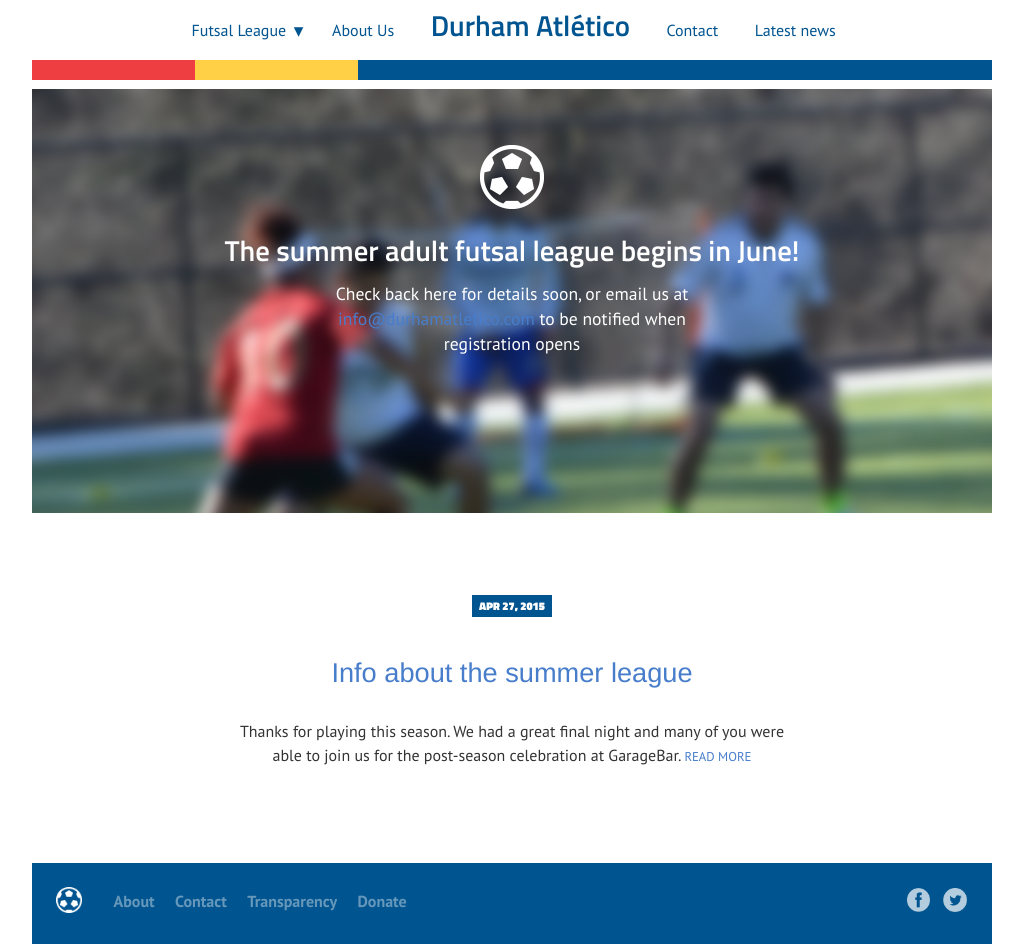
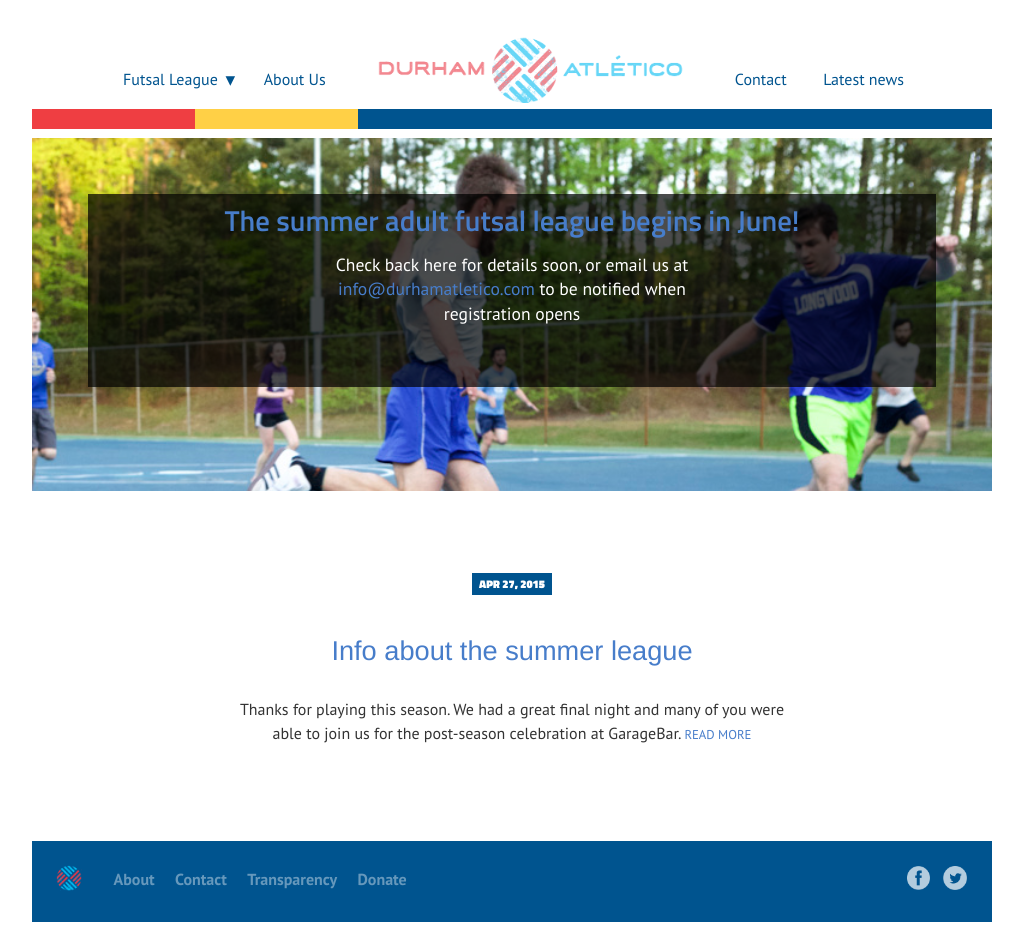
Before and after one commit to durhamatletico/durhamatletico.github.io, a Jekyll site: the page built from index.html, in a window 1280 px wide. Shown: the whole page, without its empty margins (128-1151 px from the left). Built offline with Jekyll 4.4.1, drawn with Linux system fonts in a browser that asks for light colours; after the commit the page ends 929 px from its top, so only the background shows below that.

Commit message:
Update styles

```diff
--- a/_includes/footer.html
+++ b/_includes/footer.html
@@ -1,6 +1,6 @@
 <footer class="footer-2" role="contentinfo">
   <div class="footer-logo">
-    <img src="/assets/img/soccer_512.png" alt="Soccer ball">
+    <img src="/assets/img/logo-mobile.png" alt="Durham Atletico small logo">
   </div>
     <ul>
       <li><a href="/about">About</a></li>
--- a/_includes/header.html
+++ b/_includes/header.html
@@ -1,7 +1,7 @@
 <header class="centered-navigation" role="banner">
   <div class="centered-navigation-wrapper">
     <a href="/" class="mobile-logo">
-      <img src="{{ site.baseurl }}/assets/img/soccer_512_blue.png" alt="Soccer image">
+      <img src="{{ site.baseurl }}/assets/img/logo-mobile.png" alt="Durham Atletico mobile logo">
     </a>
     <a href="/" id="js-centered-navigation-mobile-menu" class="centered-navigation-mobile-menu">MENU</a>
     <nav role="navigation">
@@ -14,7 +14,7 @@
         <li class="nav-link"><a href="/about">About Us</a></li>
         <li class="nav-link logo">
           <a href="/" class="logo">
-              <h1>Durham Atl&eacute;tico</h1>
+              <img src="{{ site.baseurl }}/assets/img/logo.png" alt="Durham Atletico logo">
           </a>
         </li>
         <li class="nav-link"><a href="/contact">Contact</a></li>
--- a/assets/styles/_scss/_navigation.scss
+++ b/assets/styles/_scss/_navigation.scss
@@ -6,7 +6,7 @@
   //////////////////////////////////////////////////////////////////////////////////
 
   $centered-navigation-padding: 1em;
-  $centered-navigation-logo-height: 2em;
+  $centered-navigation-logo-height: 8em;
   $centered-navigation-background: #FFF;
   $centered-navigation-color: $base-font-color;
   $centered-navigation-color-hover: $base-font-color;
--- a/assets/styles/main.scss
+++ b/assets/styles/main.scss
@@ -201,7 +201,7 @@ ul {
   $hero-background-bottom: #20392B;
   $hero-color: white;
   $gradient-angle: 10deg;
-  $hero-image: '/assets/img/soccer.png';
+  $hero-image: '/assets/img/blog-last-game.jpg';
 
   @include background(url($hero-image), linear-gradient($gradient-angle, $hero-background-bottom, $hero-background-top), no-repeat $hero-background-top scroll);
   background-color: #324766;
@@ -225,6 +225,8 @@ ul {
 
     .hero-copy {
       text-align: center;
+      background-color: rgba(0,0,0,0.7);
+      padding: 0.5em;
 
       h1 {
         font-size: 1.6em;
--- a/index.html
+++ b/index.html
@@ -7,9 +7,8 @@ layout: default
     <section>
         <hero class="hero">
             <div class="hero-inner">
-              <a href="" class="hero-logo"><img src="{{ site.baseurl }}/assets/img/soccer_512.png" alt="Soccer ball"></a>
               <div class="hero-copy">
-                <h1>The summer adult futsal league begins in June!</h1>
+                  <h1><a href="/2015/04/27/info-about-summer-league.html">The summer adult futsal league begins in June!</a></h1>
                 <p>Check back here for details soon, or email us at <a href="mailto:info@durhamatletico.com">info@durhamatletico.com</a> to be notified when registration opens</p>
               </div>
             </div>
```
Also changed, not shown: assets/img/logo-mobile.png (added), assets/img/logo.png (added).
